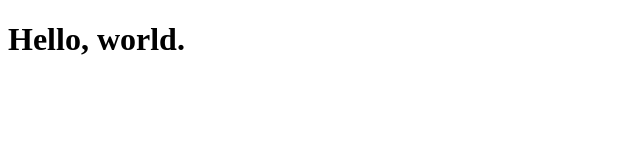
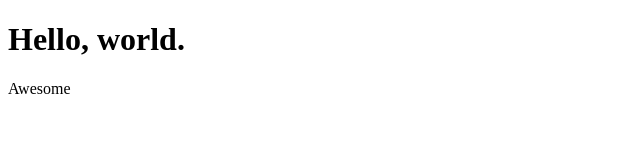
Before and after one commit to vincentlearntocode/vincentlearntocode.github.io, a plain HTML site: page index.html in a window 1280 px wide. Shown: the full height of the page, 0-640 px from the left. Drawn offline with Linux system fonts and the light colour scheme.

Commit message:
test commit

```diff
--- a/index.html
+++ b/index.html
@@ -7,5 +7,6 @@
 </head>
 <body>
     <h1>Hello, world.</h1>
+    <p>Awesome</p>
 </body>
 </html>
```
